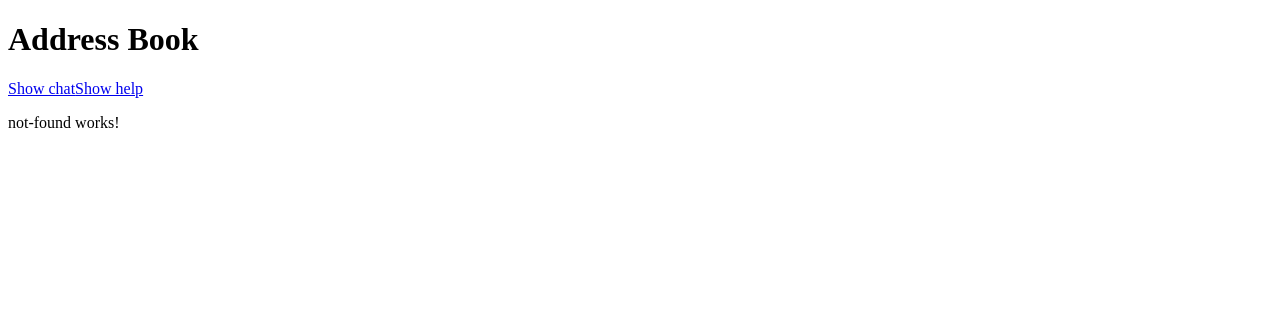
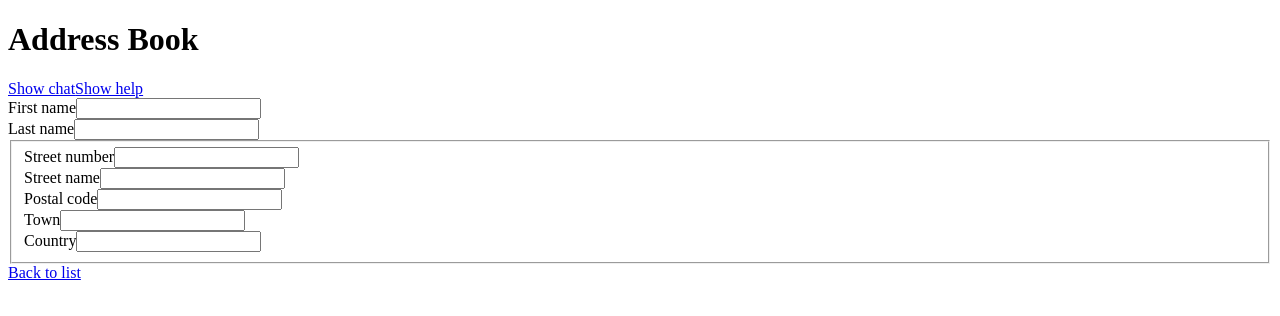
Before and after one commit to guilhembrouat/angular-tp-corrige, an Angular app: page /create in a window 1280 px wide. Shown: the top 316 px of the page. Built offline with nearby package versions, Linux system fonts and the light colour scheme.

Commit message:
10 - Create contact

```diff
--- a/src/app/app.routes.ts
+++ b/src/app/app.routes.ts
@@ -17,6 +17,7 @@ export const routes: Route[] = [
   {path: 'edit2/:id', component: ContactEdit2Component, resolve: {
     contact: ContactResolverService
   }},
+  {path: 'create', component: ContactEditComponent},
   {path: 'not-found', component: NotFoundComponent},
   {path: 'chat', outlet: 'bottom', component: ChatComponent},
   {path: 'help', outlet: 'bottom', component: HelpComponent},
--- a/src/app/components/contact-edit.component.ts
+++ b/src/app/components/contact-edit.component.ts
@@ -2,7 +2,7 @@ import { Component, OnInit } from '@angular/core';
 import { ActivatedRoute, Router } from '@angular/router';
 import { ContactService } from '../services/contact.service';
 import { Contact } from '../models/contact';
-import { switchMap } from 'rxjs/operators'
+import { switchMap, filter } from 'rxjs/operators'
 import { FormGroup, FormBuilder, Validators } from '@angular/forms';
 
 @Component({
@@ -81,6 +81,7 @@ export class ContactEditComponent implements OnInit {
     //   });
 
     this.route.params.pipe(
+      filter(params => !isNaN(+params.id)),
       switchMap(params => this.service.getContact(+params.id))
     ).subscribe(contact => {
       this.contact = contact;
@@ -89,10 +90,17 @@ export class ContactEditComponent implements OnInit {
   }
 
   saveContact() {
-    this.service.saveContact({
-      ...this.contact,
-      ...this.form.value
-    }).subscribe(() => {
+    let toSave: Contact;
+    if (this.contact) {
+      toSave = {
+        ...this.contact,
+        ...this.form.value
+      }
+    } else {
+      toSave = this.form.value;
+    }
+
+    this.service.saveContact(toSave).subscribe(() => {
       this.router.navigateByUrl('/list');
     })
   }
--- a/src/app/components/contact-list.component.ts
+++ b/src/app/components/contact-list.component.ts
@@ -7,7 +7,8 @@ import { switchMap } from 'rxjs/operators';
 @Component({
   selector: 'app-contact-list',
   template: `
-    <a routerLink="/list/sub">Show sub component</a>
+    <p><a routerLink="/list/sub">Show sub component</a></p>
+    <p><a routerLink="/create">Create contact</a></p>
     <p>This is the contacts list</p>
     <app-contact-item
       *ngFor="let contact of contacts$ | async"
```
